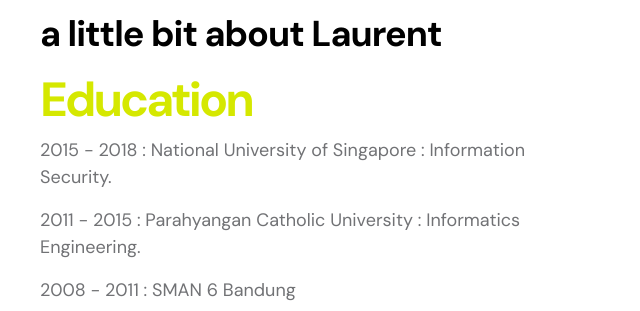
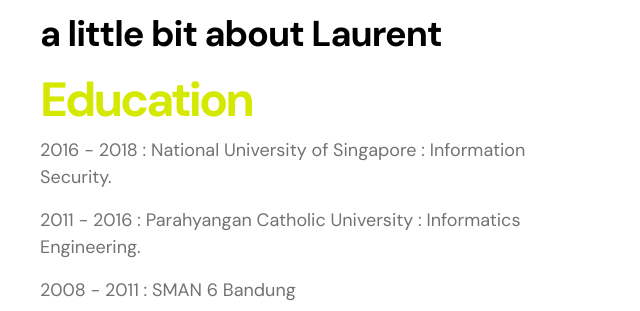
Before and after one commit to nostrose/laurentsuryaporto, a plain HTML site: page index.html in a window 1280 px wide. Shown: the part 980-1291 px from the top of the page, 632-1272 px from the left. Drawn offline with Linux system fonts and the light colour scheme.

Commit message:
Update index.html

```diff
--- a/index.html
+++ b/index.html
@@ -5,7 +5,7 @@
         <meta name="viewport" content="width=device-width, initial-scale=1">
 
         <meta name="description" content="">
-        <meta name="author" content="TemplateMo">
+        <meta name="author" content="StudioNomad">
 
         <title>Laurent Surya Portofolio</title>
 
@@ -135,8 +135,8 @@
 
                                 <h3 class="pt-2 mb-3">a little bit about Laurent</h3>
                                 <h2>Education</h2>
-                            <p>2015 - 2018 : National University of Singapore : Information Security.</p>
-                            <p>2011 - 2015 : Parahyangan Catholic University : Informatics Engineering.</p>
+                            <p>2016 - 2018 : National University of Singapore : Information Security.</p>
+                            <p>2011 - 2016 : Parahyangan Catholic University : Informatics Engineering.</p>
                             <p>2008 - 2011 : SMAN 6 Bandung</p>
                             <p>2005 - 2008 : SMP St. Angela Bandung</p>
                             <p>1998 - 2005 : SD Santo Aloysius Sukajadi Bandung</p>
@@ -579,7 +579,7 @@
                             <p class="mb-0">
                                 <span class="copyright-text">Copyright © 2024 <a href="#">Laurent Surya</a>. All rights reserved.</span>
                                 The information, images, and/or data contained in this document are copyrighted by their respective owner and may not be distributed, modified, reproduced in whole or in part without prior permission of the respective owner.
-                                <a rel="sponsored" href="https://templatemo.com" target="_blank"></a>
+                                <a rel="sponsored" href="StudioNomad" target="_blank"></a>
                             </p>
                         </div>
                     </div>
```
